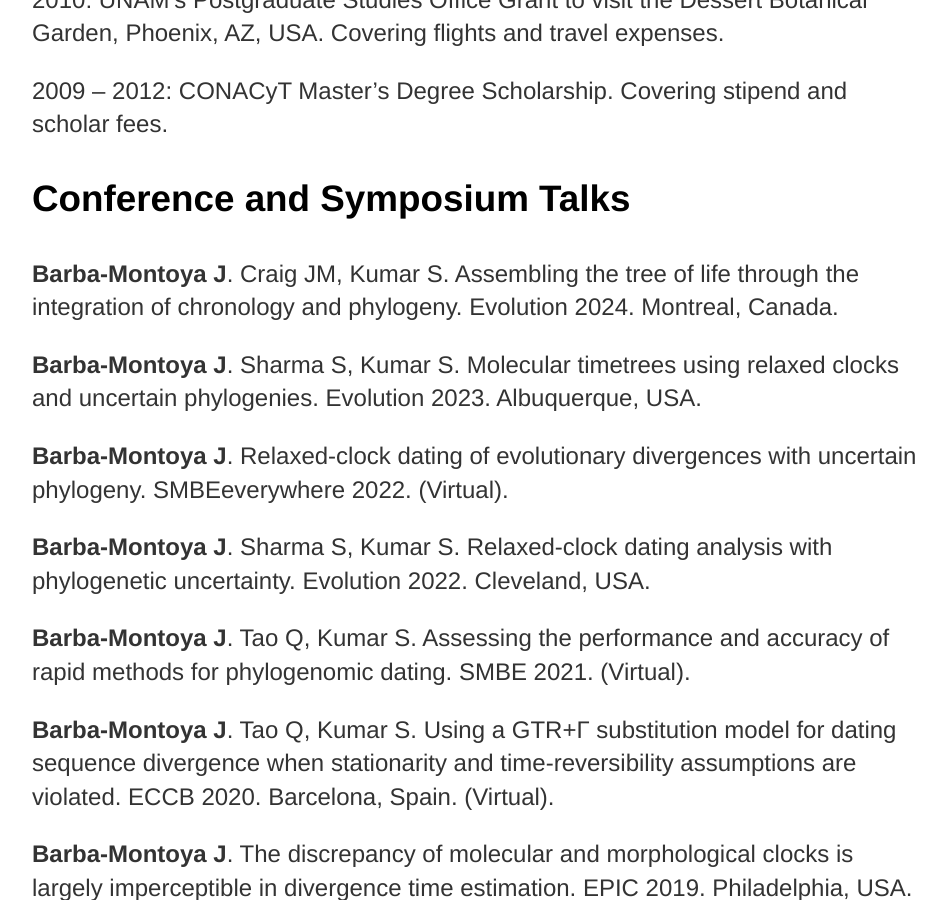
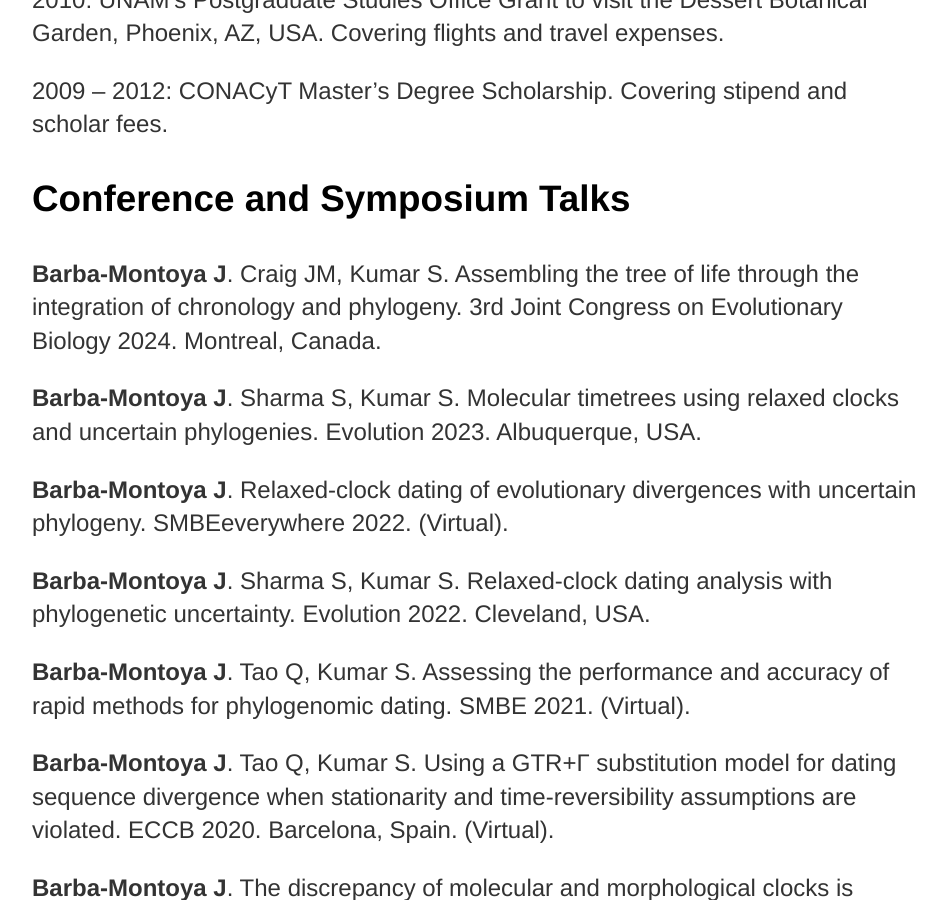
Before and after one commit to josebarbamontoya/josebarbamontoya.github.io, a Jekyll site: the page built from about/index.html, in a window 1280 px wide and 900 px high, scrolled down 3084 px. Shown: the whole window, without its empty margins (160-1106 px from the left). Built offline with Jekyll 4.4.1, drawn with Linux system fonts in a browser that asks for light colours.

Commit message:
Update index.html

```diff
--- a/about/index.html
+++ b/about/index.html
@@ -4,7 +4,7 @@ title: Jose Barba-Montoya
 ---
 
 	<div class="about">
-  					<h3>Jose Barba-Montoya – Gerstner Scholar in Bioinformatics and Computational Biology</h3>
+  		<h3>Jose Barba-Montoya – Gerstner Scholar in Bioinformatics and Computational Biology</h3>
 		<p style="text-align:center;"><img src="/img/photo7.jpg" height="140" width="250"></p>
 		<p>I am a Gerstner Scholar in Bioinformatics and Computational Biology at the Richard Gilder Graduate School and the Institute for Comparative Genomics at the American Museum of Natural History. I collaborate with Professor Lorenzo Prendini to investigate the tree of life of Arachnida. I am also involved in teaching, training, and conducting workshops on phylogenomics, programming languages (R, Python), and high performance computing.
 		<p><b>Contact address: </b>200 Central Park West, New York, New York 10024</p>
@@ -38,7 +38,7 @@ title: Jose Barba-Montoya
 			<p>2009 – 2012: CONACyT Master’s Degree Scholarship. Covering stipend and scholar fees.
 
 	<h3>Conference and Symposium Talks</h3>
-		<p><b>Barba-Montoya J</b>. Craig JM, Kumar S. Assembling the tree of life through the integration of chronology and phylogeny. Evolution 2024. Montreal, Canada.
+		<p><b>Barba-Montoya J</b>. Craig JM, Kumar S. Assembling the tree of life through the integration of chronology and phylogeny. 3rd Joint Congress on Evolutionary Biology 2024. Montreal, Canada.
 		<p><b>Barba-Montoya J</b>. Sharma S, Kumar S. Molecular timetrees using relaxed clocks and uncertain phylogenies. Evolution 2023. Albuquerque, USA.
 		<p><b>Barba-Montoya J</b>. Relaxed-clock dating of evolutionary divergences with uncertain phylogeny. SMBEeverywhere 2022. (Virtual).
 		<p><b>Barba-Montoya J</b>. Sharma S, Kumar S. Relaxed-clock dating analysis with phylogenetic uncertainty. Evolution 2022. Cleveland, USA.
```
